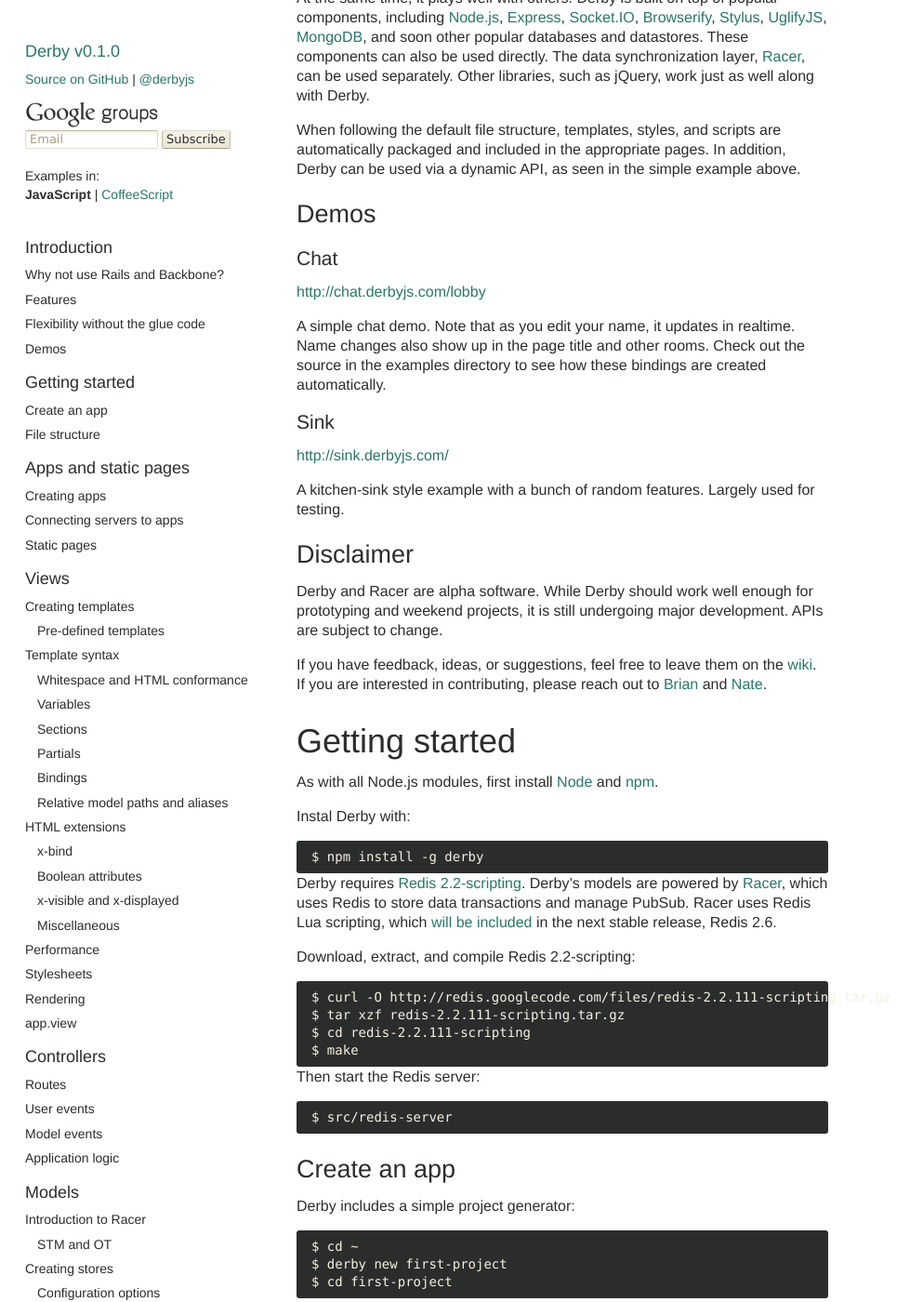
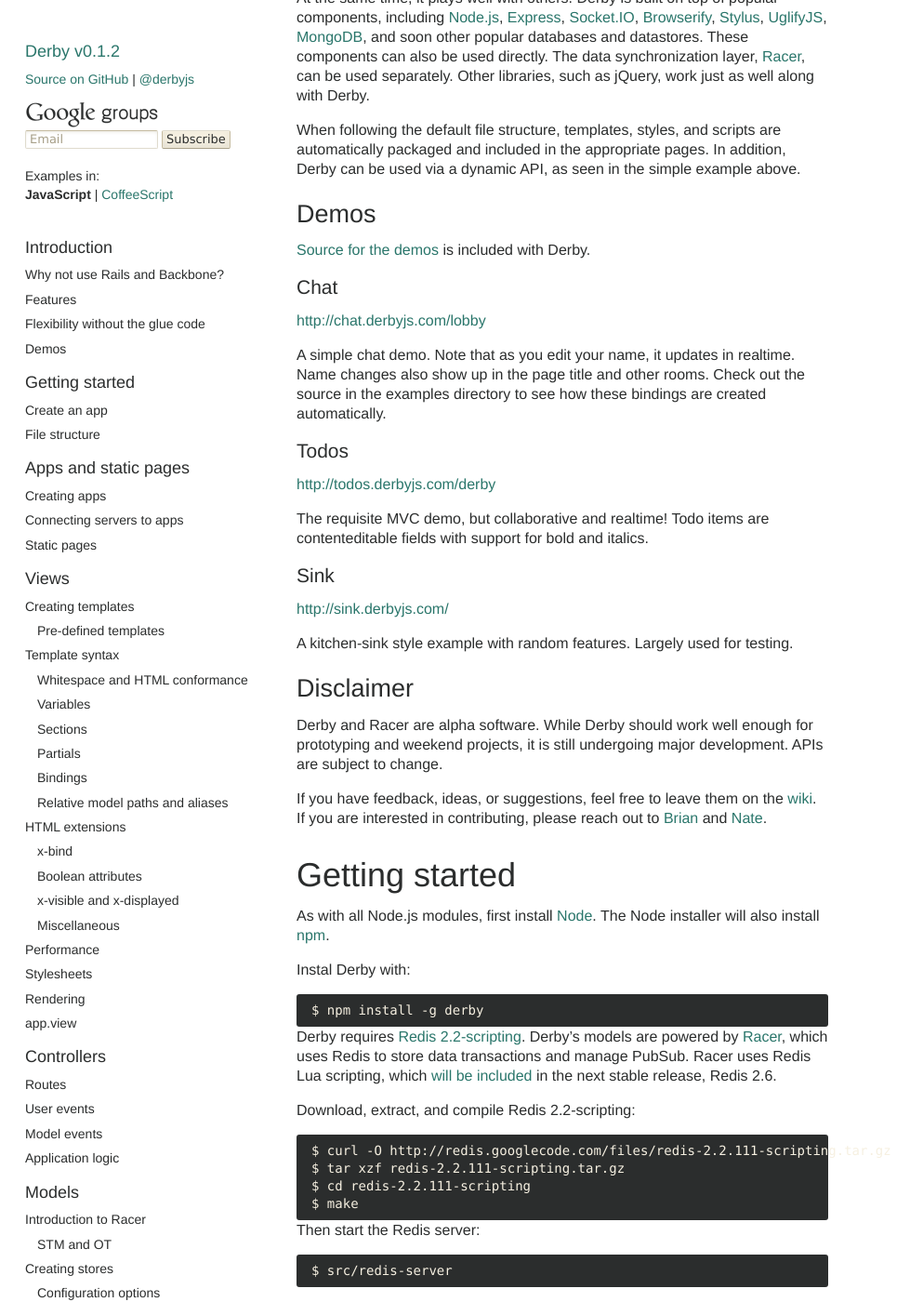
Before and after one commit to derbyjs/derby, a Jekyll site: the page built from index.md, in a window 1280 px wide and 1400 px high, scrolled down 3236 px. Shown: the whole window at 93% size, without its empty margins (0-993 px from the left). Built offline with Jekyll 4.4.1, drawn with Linux system fonts in a browser that asks for light colours.

Commit message:
Add link to todos example

```diff
--- a/index.md
+++ b/index.md
@@ -1,6 +1,6 @@
 ---
 layout: default
-version: 0.1.0
+version: 0.1.2
 headers:
   - text: Introduction
     type: h1
@@ -211,17 +211,25 @@ When following the default file structure, templates, styles, and scripts are au
 
 ## Demos
 
+[Source for the demos](https://github.com/codeparty/derby/tree/master/examples) is included with Derby.
+
 ### Chat
 
 [http://chat.derbyjs.com/lobby](http://chat.derbyjs.com/lobby)
 
 A simple chat demo. Note that as you edit your name, it updates in realtime. Name changes also show up in the page title and other rooms. Check out the source in the examples directory to see how these bindings are created automatically.
 
+### Todos
+
+[http://todos.derbyjs.com/derby](http://todos.derbyjs.com/derby)
+
+The requisite MVC demo, but collaborative and realtime! Todo items are contenteditable fields with support for bold and italics.
+
 ### Sink
 
 [http://sink.derbyjs.com/](http://sink.derbyjs.com/)
 
-A kitchen-sink style example with a bunch of random features. Largely used for testing.
+A kitchen-sink style example with random features. Largely used for testing.
 
 ## Disclaimer
 
@@ -231,7 +239,7 @@ If you have feedback, ideas, or suggestions, feel free to leave them on the [wik
 
 # Getting started
 
-As with all Node.js modules, first install [Node](https://github.com/joyent/node/wiki/Installation) and [npm](http://npmjs.org/).
+As with all Node.js modules, first install [Node](http://nodejs.org/#download). The Node installer will also install [npm](http://npmjs.org/).
 
 Instal Derby with:
 
```
